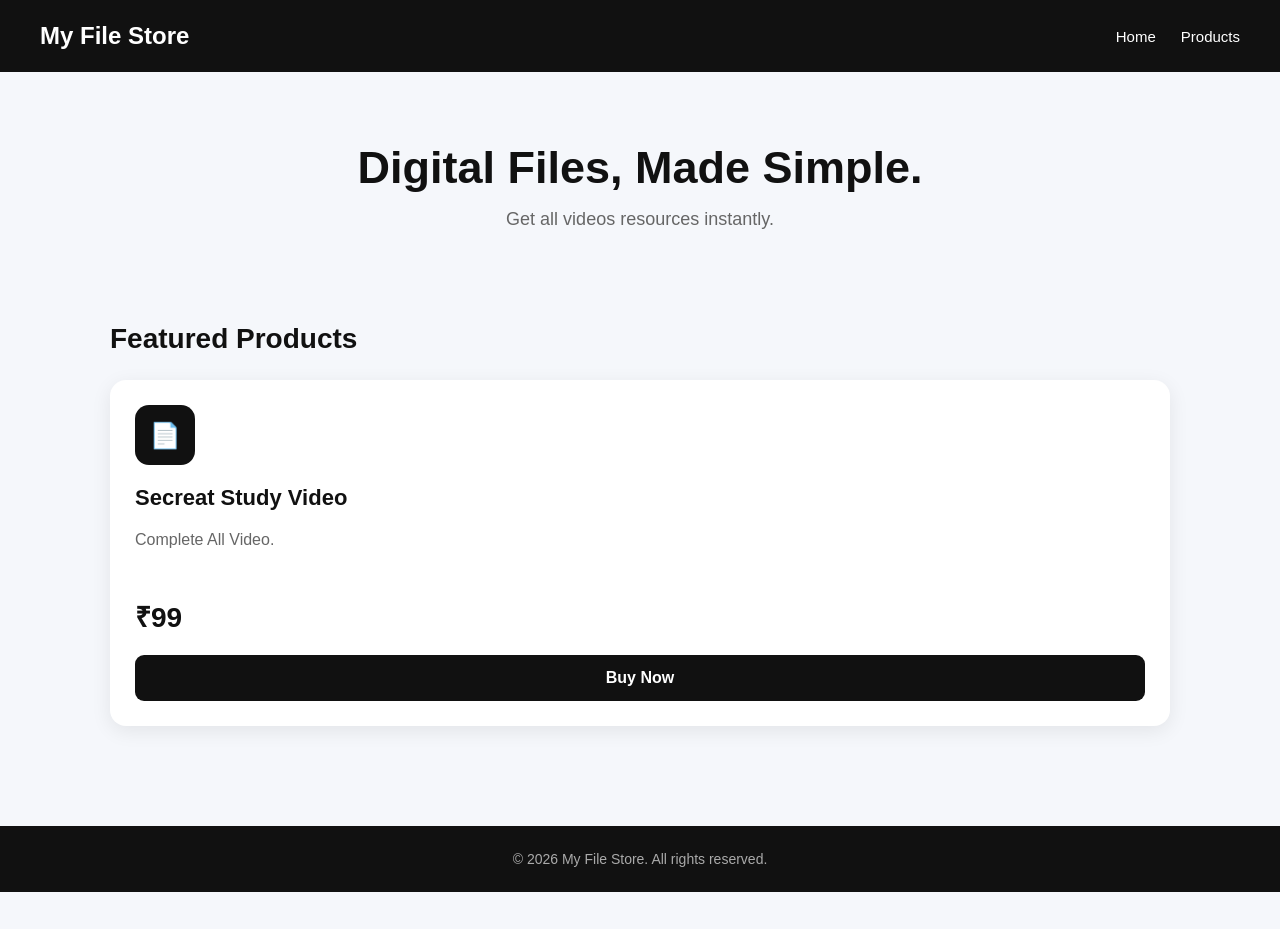
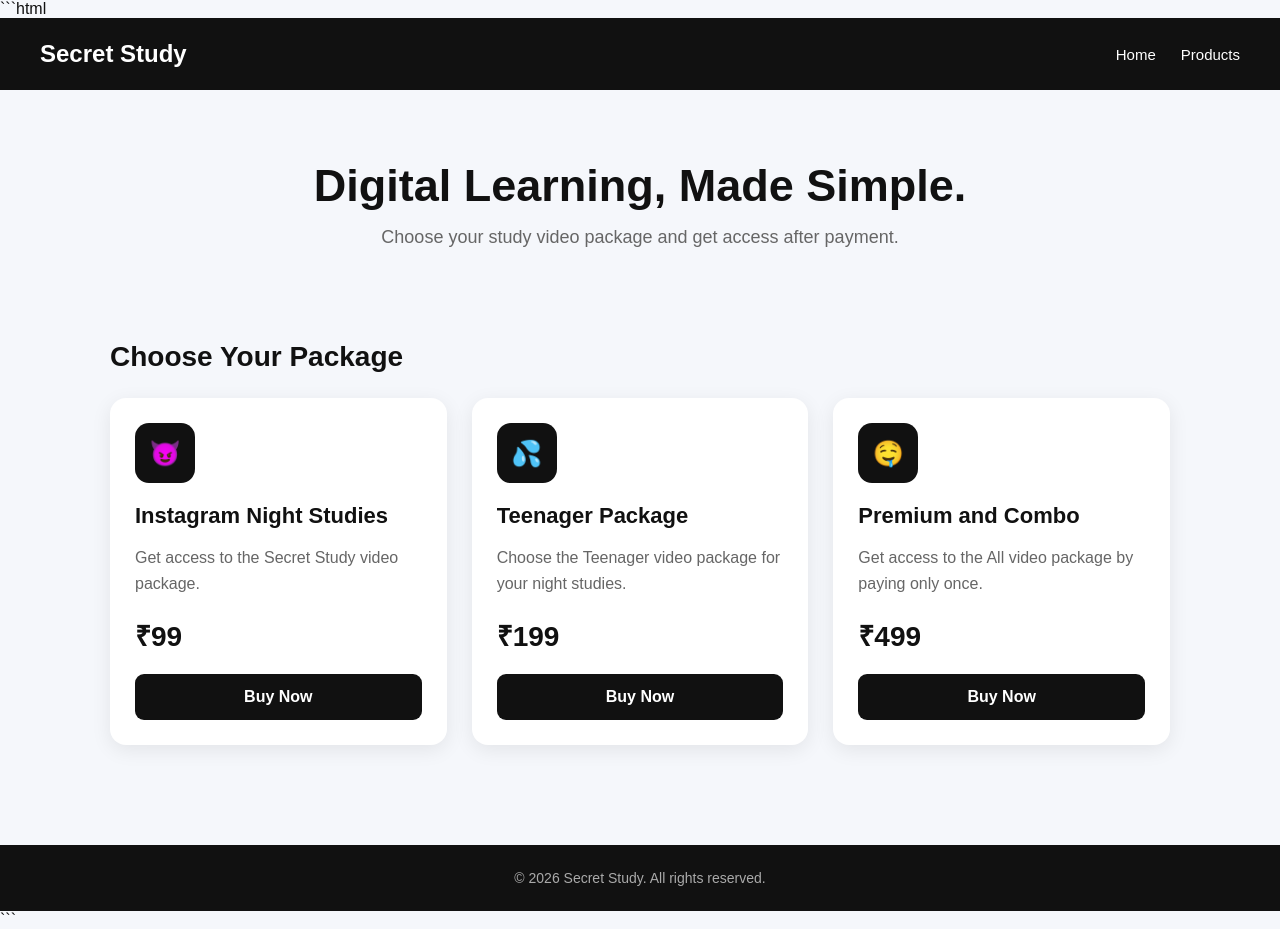
Before and after one commit to notfound42200-lab/secret-study, a Flask app: page / in a window 1280 px wide. Before the commit the page ends 892 px from the top, so only its background shows below. Run offline with Flask 3, Linux system fonts and the light colour scheme; parts of the project's set-up code (start-up, migrations or seed data) failed here and were passed over.

Commit message:
Update video packages and checkout

````diff
--- a/app.py
+++ b/app.py
@@ -1,6 +1,7 @@
 from flask import Flask, render_template, request, session, redirect, url_for, send_from_directory
 import razorpay
 import os
+import secrets
 from dotenv import load_dotenv
 
 load_dotenv()
@@ -8,39 +9,73 @@ load_dotenv()
 app = Flask(__name__)
 
 # Flask session secret
-app.secret_key = "my-file-store-secret-839274"
+app.secret_key = os.getenv("FLASK_SECRET_KEY")
 
-# Razorpay TEST credentials
-# Put your NEW credentials here.
-# DO NOT send the secret to me.
+if not app.secret_key:
+    raise RuntimeError("FLASK_SECRET_KEY is missing from environment variables.")
+
+# Razorpay credentials loaded from your .env file
 RAZORPAY_KEY_ID = os.getenv("RAZORPAY_KEY_ID")
 RAZORPAY_KEY_SECRET = os.getenv("RAZORPAY_KEY_SECRET")
+
+if not RAZORPAY_KEY_ID or not RAZORPAY_KEY_SECRET:
+    raise RuntimeError("Razorpay credentials are missing.")
 
 client = razorpay.Client(
     auth=(RAZORPAY_KEY_ID, RAZORPAY_KEY_SECRET)
 )
 
 
+PRODUCTS = {
+    "secret-study": {
+        "name": "Instagram Night Studies",
+        "price": 99,
+        "file": "secret_study_notes.mp4"
+    },
+    "standard": {
+        "name": "Teenager Package",
+        "price": 199,
+        "file": "standard_notes.mp4"
+    },
+    "premium": {
+        "name": "Premium and Combo",
+        "price": 499,
+        "file": "premium_notes.mp4"
+    }
+}
+
+
 @app.route("/")
 def home():
-    return render_template("index.html")
+    return render_template("index.html", products=PRODUCTS)
 
 
-@app.route("/buy")
-def buy():
-    amount = 99 * 100
+@app.route("/buy/<product_id>")
+def buy(product_id):
+    product = PRODUCTS.get(product_id)
+
+    if not product:
+        return "Product not found.", 404
+
+    amount = product["price"] * 100
 
     order = client.order.create({
         "amount": amount,
         "currency": "INR",
-        "payment_capture": 1
+        "payment_capture": 1,
+        "notes": {
+            "product_id": product_id
+        }
     })
 
-    # Save the server-created order ID
-    session["order_id"] = order["id"]
+    session_orders = session.get("orders", {})
+    session_orders[order["id"]] = product_id
+    session["orders"] = session_orders
 
     return render_template(
         "buy.html",
+        product=product,
+        product_id=product_id,
         order_id=order["id"],
         key_id=RAZORPAY_KEY_ID,
         amount=amount
@@ -49,46 +84,75 @@ def buy():
 
 @app.route("/payment/verify", methods=["POST"])
 def payment_verify():
-
     payment_id = request.form.get("razorpay_payment_id")
     order_id = request.form.get("razorpay_order_id")
     signature = request.form.get("razorpay_signature")
 
+    orders = session.get("orders", {})
+    product_id = orders.get(order_id)
+    product = PRODUCTS.get(product_id)
+
+    if not all([payment_id, order_id, signature, product]):
+        return "Invalid order.", 400
 
     try:
-        # Verify the Razorpay signature on the server
+        # Verify Razorpay's payment signature.
         client.utility.verify_payment_signature({
             "razorpay_order_id": order_id,
             "razorpay_payment_id": payment_id,
             "razorpay_signature": signature
         })
 
-        # Check payment status
+        # Fetch the server-created order and payment.
+        order = client.order.fetch(order_id)
         payment = client.payment.fetch(payment_id)
 
-        if payment["status"] != "captured":
-            return "Payment was not captured.", 400
+        expected_amount = product["price"] * 100
 
-        # Payment is verified
-        session["paid"] = True
+        # Confirm the order matches the selected product.
+        if (
+            order.get("amount") != expected_amount
+            or order.get("currency") != "INR"
+            or order.get("notes", {}).get("product_id") != product_id
+        ):
+            return "Order details do not match.", 400
 
-        return redirect(url_for("download_file"))
+        # Confirm payment belongs to this order and amount.
+        if (
+            payment.get("order_id") != order_id
+            or payment.get("amount") != expected_amount
+            or payment.get("currency") != "INR"
+            or payment.get("status") != "captured"
+        ):
+            return "Payment was not captured or is invalid.", 400
 
-    except Exception as e:
-        print("Payment verification error:", e)
+        # Grant access to the exact purchased product.
+        paid_orders = session.get("paid_orders", {})
+        paid_orders[order_id] = product_id
+        session["paid_orders"] = paid_orders
+
+        return redirect(url_for(
+            "download_file",
+            order_id=order_id
+        ))
+
+    except Exception:
+        app.logger.exception("Payment verification failed")
         return "Payment verification failed.", 400
 
 
-@app.route("/download")
-def download_file():
+@app.route("/download/<order_id>")
+def download_file(order_id):
+    paid_orders = session.get("paid_orders", {})
+    product_id = paid_orders.get(order_id)
+    product = PRODUCTS.get(product_id)
 
-    # Don't allow downloading without verified payment
-    if not session.get("paid"):
-        return "Payment required.", 403
+    if not product:
+        return "Verified payment required.", 403
 
     return send_from_directory(
-        "files",
-        "c_programming_notes.pdf",
+        os.path.join(app.root_path, "files"),
+        product["file"],
         as_attachment=True
     )
 
--- a/templates/index.html
+++ b/templates/index.html
@@ -1,12 +1,13 @@
+```html
 <!DOCTYPE html>
-<html>
+<html lang="en">
 <head>
-    <title>Secreat Study</title>
+    <meta charset="UTF-8">
+    <meta name="viewport" content="width=device-width, initial-scale=1.0">
+    <title>Secret Study</title>
 
     <style>
-        * {
-            box-sizing: border-box;
-        }
+        * { box-sizing: border-box; }
 
         body {
             margin: 0;
@@ -24,15 +25,9 @@
             align-items: center;
         }
 
-        .logo {
-            font-size: 24px;
-            font-weight: bold;
-        }
+        .logo { font-size: 24px; font-weight: bold; }
 
-        .nav {
-            display: flex;
-            gap: 25px;
-        }
+        .nav { display: flex; gap: 25px; }
 
         .nav a {
             color: white;
@@ -45,16 +40,9 @@
             padding: 70px 20px 50px;
         }
 
-        .hero h1 {
-            font-size: 45px;
-            margin: 0 0 15px;
-        }
+        .hero h1 { font-size: 45px; margin: 0 0 15px; }
 
-        .hero p {
-            color: #666;
-            font-size: 18px;
-            margin: 0;
-        }
+        .hero p { color: #666; font-size: 18px; margin: 0; }
 
         .container {
             max-width: 1100px;
@@ -62,10 +50,7 @@
             padding: 20px;
         }
 
-        .section-title {
-            font-size: 28px;
-            margin-bottom: 25px;
-        }
+        .section-title { font-size: 28px; margin-bottom: 25px; }
 
         .products {
             display: grid;
@@ -99,10 +84,7 @@
             margin-bottom: 20px;
         }
 
-        .product h2 {
-            margin: 0 0 10px;
-            font-size: 22px;
-        }
+        .product h2 { margin: 0 0 10px; font-size: 22px; }
 
         .product p {
             color: #666;
@@ -110,11 +92,7 @@
             min-height: 50px;
         }
 
-        .price {
-            font-size: 28px;
-            font-weight: bold;
-            margin: 20px 0;
-        }
+        .price { font-size: 28px; font-weight: bold; margin: 20px 0; }
 
         .buy-btn {
             display: block;
@@ -128,9 +106,7 @@
             transition: 0.2s;
         }
 
-        .buy-btn:hover {
-            background: #333;
-        }
+        .buy-btn:hover { background: #333; }
 
         footer {
             margin-top: 80px;
@@ -142,100 +118,60 @@
         }
 
         @media (max-width: 600px) {
-
-            header {
-                padding: 20px;
-            }
-
-            .nav {
-                display: none;
-            }
-
-            .hero {
-                padding: 50px 20px 35px;
-            }
-
-            .hero h1 {
-                font-size: 34px;
-            }
-
-            .hero p {
-                font-size: 16px;
-            }
+            header { padding: 20px; }
+            .nav { display: none; }
+            .hero { padding: 50px 20px 35px; }
+            .hero h1 { font-size: 34px; }
+            .hero p { font-size: 16px; }
         }
     </style>
 </head>
 
 <body>
-
 <header>
-
-    <div class="logo">
-        My File Store
-    </div>
-
+    <div class="logo">Secret Study</div>
     <div class="nav">
         <a href="/">Home</a>
         <a href="#products">Products</a>
     </div>
-
 </header>
 
-
 <section class="hero">
-
-    <h1>Digital Files, Made Simple.</h1>
-
-    <p>
-        Get all videos resources instantly.
-    </p>
-
+    <h1>Digital Learning, Made Simple.</h1>
+    <p>Choose your study video package and get access after payment.</p>
 </section>
 
-
 <div class="container" id="products">
-
-    <h2 class="section-title">
-        Featured Products
-    </h2>
-
+    <h2 class="section-title">Choose Your Package</h2>
 
     <div class="products">
+        <div class="product">
+            <div class="file-icon">😈</div>
+            <h2>Instagram Night Studies</h2>
+            <p>Get access to the Secret Study video package.</p>
+            <div class="price">₹99</div>
+            <a href="{{ url_for('buy', product_id='secret-study') }}" class="buy-btn">Buy Now</a>
+        </div>
 
         <div class="product">
-
-            <div class="file-icon">
-                📄
-            </div>
-
-            <h2>
-                Secreat Study Video
-            </h2>
-
-            <p>
-                Complete All Video.
-            </p>
-
-            <div class="price">
-                ₹99
-            </div>
-
-            <a href="/buy" class="buy-btn">
-                Buy Now
-            </a>
-
+            <div class="file-icon">💦</div>
+            <h2>Teenager Package</h2>
+            <p>Choose the Teenager video package for your night studies.</p>
+            <div class="price">₹199</div>
+            <a href="{{ url_for('buy', product_id='standard') }}" class="buy-btn">Buy Now</a>
         </div>
 
+        <div class="product">
+            <div class="file-icon">🤤</div>
+            <h2>Premium and Combo</h2>
+            <p>Get access to the All video package by paying only once.</p>
+            <div class="price">₹499</div>
+            <a href="{{ url_for('buy', product_id='premium') }}" class="buy-btn">Buy Now</a>
+        </div>
     </div>
-
 </div>
 
-
-<footer>
-
-    © 2026 My File Store. All rights reserved.
-
-</footer>
-
+<footer>© 2026 Secret Study. All rights reserved.</footer>
 </body>
 </html>
+```
````
Also changed, not shown: templates/buy.html (+46 -105 lines), 3 other files.
